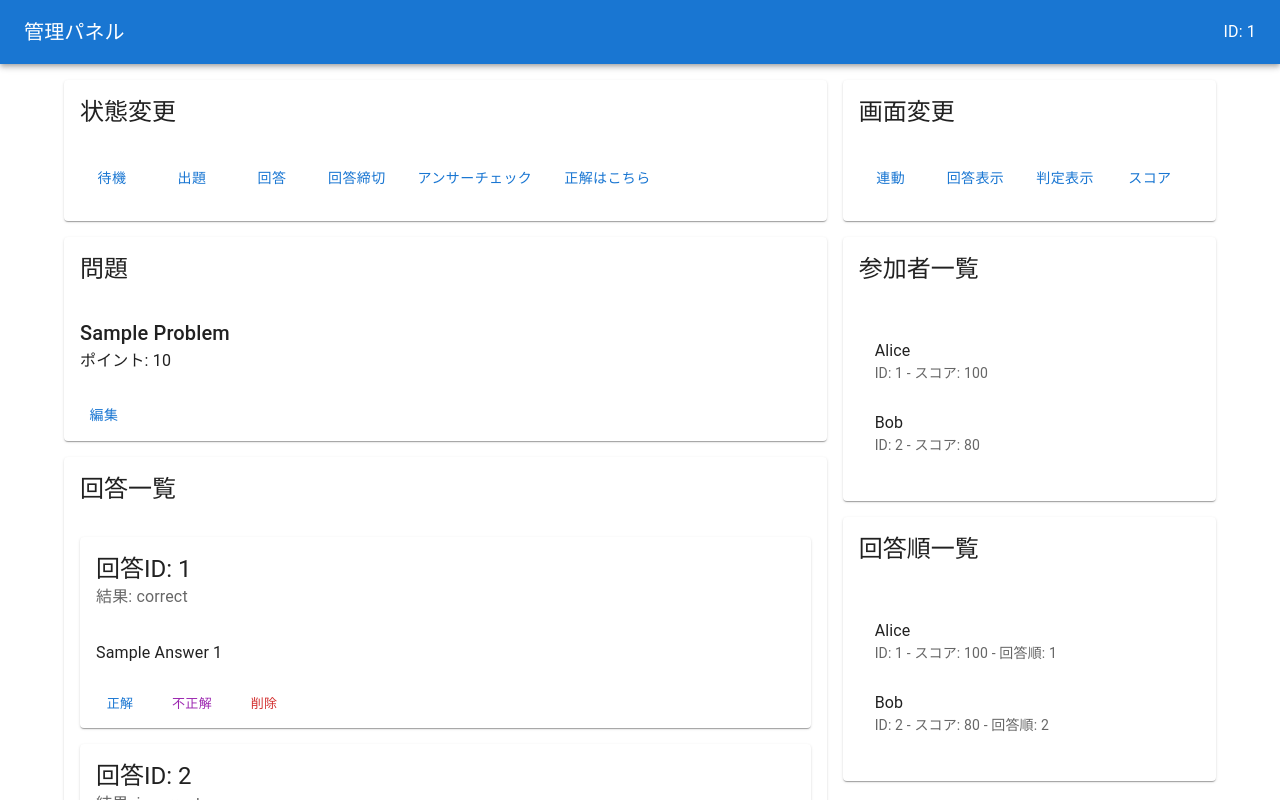
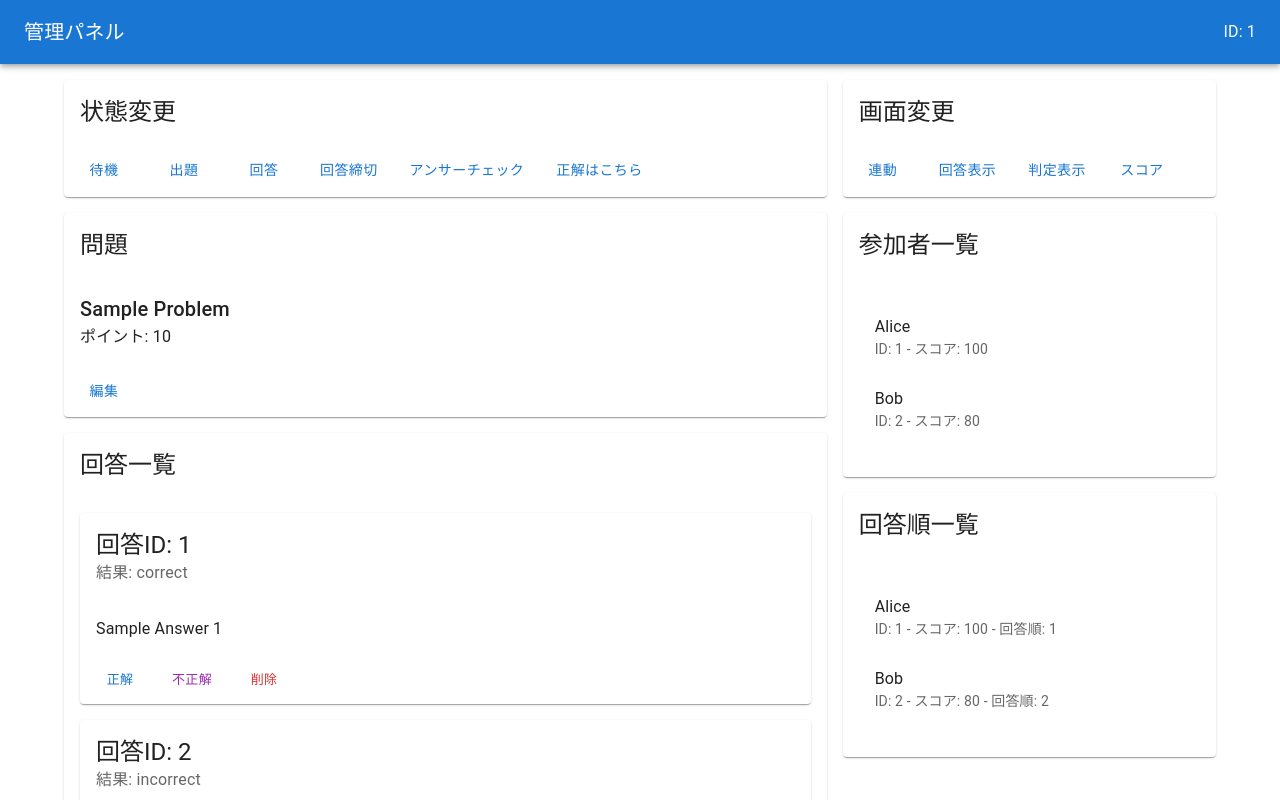
Before and after one commit to hal-shu-sato/quiz-web-system, a Next.js app: page /admin/1 in a window 1280 px wide. Shown: the top 800 px of the page. Built offline with nearby package versions, Linux system fonts and the light colour scheme; what @mui/material-nextjs would draw is missing.

Commit message:
Refactor ScreenChangeButtons and StateChangeButtons to replace CardContent with CardActions for improved layout consistency

```diff
--- a/src/app/admin/[id]/_components/ScreenChangeButtons.tsx
+++ b/src/app/admin/[id]/_components/ScreenChangeButtons.tsx
@@ -1,7 +1,7 @@
 import {
   Button,
   Card,
-  CardContent,
+  CardActions,
   CardHeader,
   Grid,
   type GridSize,
@@ -19,7 +19,7 @@ export default function ScreenChangeButtons({
   return (
     <Card>
       <CardHeader title="画面変更" />
-      <CardContent>
+      <CardActions sx={{ display: 'inherit' }}>
         <Grid container spacing={2}>
           <Grid size={gridSize}>
             <Button fullWidth onClick={() => onClick('linked')}>
@@ -42,7 +42,7 @@ export default function ScreenChangeButtons({
             </Button>
           </Grid>
         </Grid>
-      </CardContent>
+      </CardActions>
     </Card>
   );
 }
--- a/src/app/admin/[id]/_components/StateChangeButtons.tsx
+++ b/src/app/admin/[id]/_components/StateChangeButtons.tsx
@@ -1,7 +1,7 @@
 import {
   Button,
   Card,
-  CardContent,
+  CardActions,
   CardHeader,
   Grid,
   type GridSize,
@@ -19,7 +19,7 @@ export default function StateChangeButtons({
   return (
     <Card>
       <CardHeader title="状態変更" />
-      <CardContent>
+      <CardActions sx={{ display: 'inherit' }}>
         <Grid container spacing={2}>
           <Grid size={gridSize}>
             <Button fullWidth onClick={() => onClick('wait')}>
@@ -52,7 +52,7 @@ export default function StateChangeButtons({
             </Button>
           </Grid>
         </Grid>
-      </CardContent>
+      </CardActions>
     </Card>
   );
 }
```
